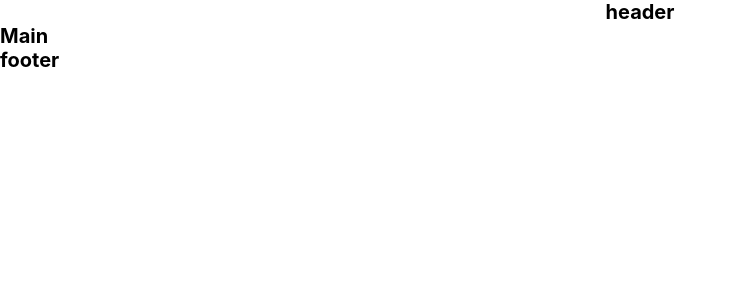
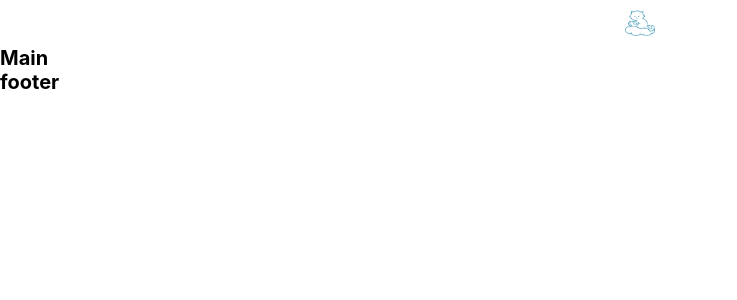
Before and after one commit to Streammer/react-reading-books, a React (Create React App) app: page / in a window 1280 px wide. Shown: the top 300 px of the page, without its empty margins (0-737 px from the left). Built offline with nearby package versions, Linux system fonts and the light colour scheme.

Commit message:
logo was installed

```diff
--- a/src/components/Container/index.tsx
+++ b/src/components/Container/index.tsx
@@ -11,4 +11,4 @@ const Container: FC = ({ children }) => {
     )
 };
 
-export default Container;
+export default Container
--- a/src/components/Container/style.module.scss
+++ b/src/components/Container/style.module.scss
@@ -2,4 +2,5 @@
 	max-width: 1800px;
 	display: flex;
 	justify-content: center;
+    margin: 0 auto;
 }
--- a/src/components/Footer/index.tsx
+++ b/src/components/Footer/index.tsx
@@ -1,4 +1,4 @@
-import React from 'react';
+import React from 'react'
 
 const Footer = () => {
     return (
@@ -8,4 +8,4 @@ const Footer = () => {
     );
 };
 
-export default Footer;
+export default Footer
--- a/src/components/Header/index.tsx
+++ b/src/components/Header/index.tsx
@@ -1,16 +1,20 @@
-import React, { FC } from 'react';
-import Container from '../Container';
+import React, { FC } from 'react'
+import Container from '../Container'
 import styles from './style.module.scss'
 
+import mainLogo from '../../assets/reading-book-logo.png'
+
 const Header: FC = () => {
-	console.log(styles);
 	return (
 		<header>
 			<Container>
-				<h1>header</h1>
+				<div className={styles.wrapper}>
+					<img src={mainLogo} alt="Main logo image" className={styles.logoImage} />
+
+				</div>
 			</Container>
 		</header>
 	);
 };
 
-export default Header;
+export default Header
--- a/src/components/Header/style.module.scss
+++ b/src/components/Header/style.module.scss
@@ -1,5 +1,10 @@
-.container {
-    max-width: 1800px;
-    display: flex;
-    justify-content: center;
+.wrapper {
+	padding: 10px;
+	display: flex;
 }
+.logoImage {
+	max-width: 30px;
+	&:hover {
+		cursor: pointer;
+	}
+}
--- a/src/components/Main/index.tsx
+++ b/src/components/Main/index.tsx
@@ -1,4 +1,4 @@
-import React from 'react';
+import React from 'react'
 
 const Main = () => {
     return (
@@ -8,4 +8,4 @@ const Main = () => {
     );
 };
 
-export default Main;
+export default Main
```
